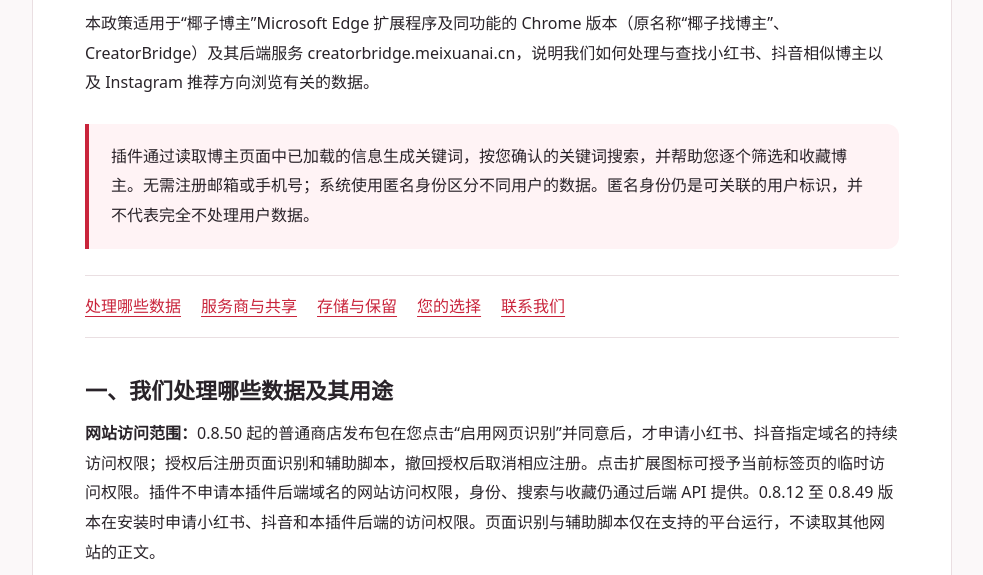
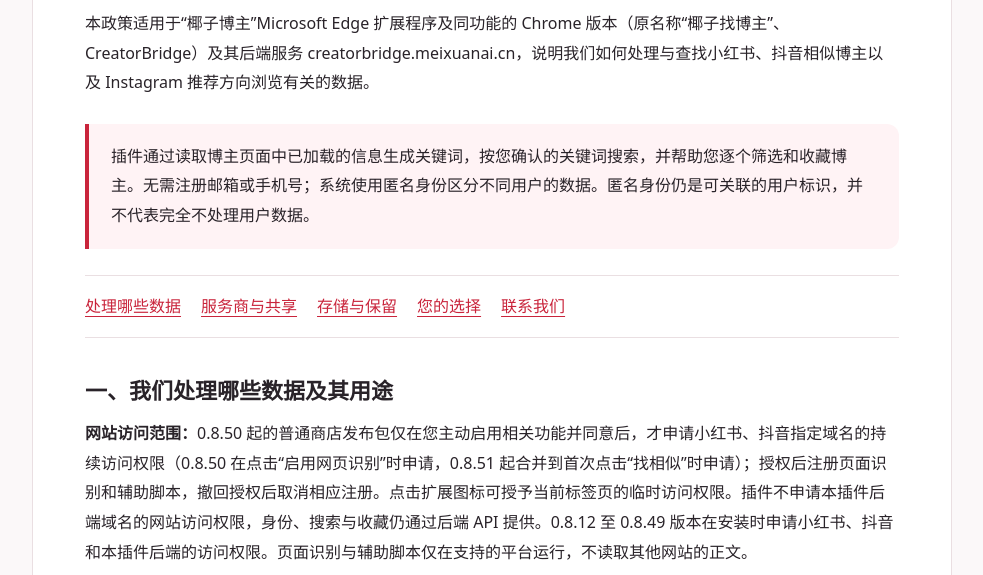
Before and after one commit to dreamfanshao/creatorbridge-privacy, a plain HTML site: page index.html in a window 1280 px wide. Shown: the part 225-800 px from the top of the page, without its empty margins (148-1131 px from the left). Drawn offline with Linux system fonts and the light colour scheme.

Commit message:
docs: move website consent to first similar search

```diff
--- a/index.html
+++ b/index.html
@@ -45,7 +45,7 @@
   </nav>
   <section id="data">
     <h2>一、我们处理哪些数据及其用途</h2>
-    <p><strong>网站访问范围：</strong>0.8.50 起的普通商店发布包在您点击“启用网页识别”并同意后，才申请小红书、抖音指定域名的持续访问权限；授权后注册页面识别和辅助脚本，撤回授权后取消相应注册。点击扩展图标可授予当前标签页的临时访问权限。插件不申请本插件后端域名的网站访问权限，身份、搜索与收藏仍通过后端 API 提供。0.8.12 至 0.8.49 版本在安装时申请小红书、抖音和本插件后端的访问权限。页面识别与辅助脚本仅在支持的平台运行，不读取其他网站的正文。</p>
+    <p><strong>网站访问范围：</strong>0.8.50 起的普通商店发布包仅在您主动启用相关功能并同意后，才申请小红书、抖音指定域名的持续访问权限（0.8.50 在点击“启用网页识别”时申请，0.8.51 起合并到首次点击“找相似”时申请）；授权后注册页面识别和辅助脚本，撤回授权后取消相应注册。点击扩展图标可授予当前标签页的临时访问权限。插件不申请本插件后端域名的网站访问权限，身份、搜索与收藏仍通过后端 API 提供。0.8.12 至 0.8.49 版本在安装时申请小红书、抖音和本插件后端的访问权限。页面识别与辅助脚本仅在支持的平台运行，不读取其他网站的正文。</p>
     <ul>
       <li><strong>当前博主和作品信息：</strong>在支持的平台页面识别博主，读取已加载的昵称、平台用户标识、主页或作品链接、头像链接、简介、作品标题或视频文案、已加载的作品封面链接，以及页面可取得的粉丝数、点赞数等信息。用于展示当前博主、生成关键词和筛选搜索结果。视频分析依据已加载的文字信息，不下载视频进行音视频识别。</li>
       <li><strong>关键词和操作数据：</strong>您确认或手动输入的关键词、搜索平台及页数，用于向搜索服务查询作品并整理作者结果；项目名称、收藏的博主信息及收藏时间用于项目管理；NO（不感兴趣）记录按匿名身份和项目存入云端，用于排除已跳过的博主；原本保存在本浏览器的 NO 会上传到对应项目。搜索结果和筛选进度用于恢复当前操作。</li>
```
